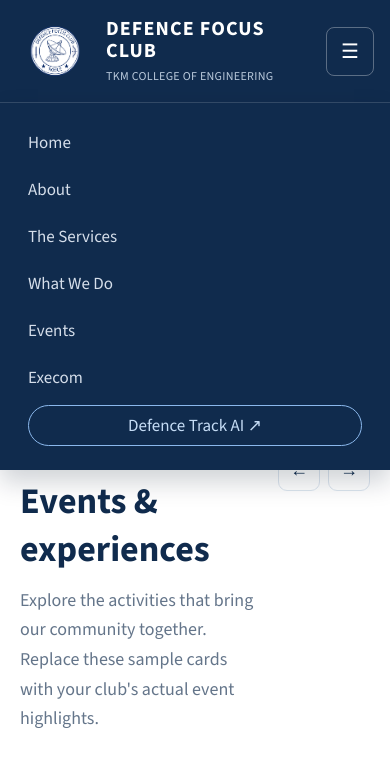
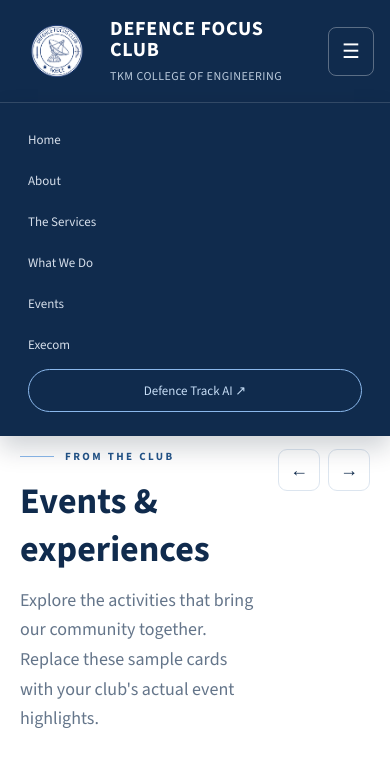
Before and after one commit to hemandBabu27/DFC-Website, a plain HTML site: page events.html in a window 390 px wide. Both pictures are taken after a click on the button "Toggle navigation". Shown: the top 764 px of the page. Drawn offline with nearby package versions, Linux system fonts and the light colour scheme.

Commit message:
Enlarge DFC branding and streamline homepage hero

```diff
--- a/events.html
+++ b/events.html
@@ -165,6 +165,50 @@ body p { font-size:18px; line-height:1.75; }
  .section-head h2, .intro-copy h2 { font-size:36px; }
 }
 
+
+/* Larger DFC identity and readable navigation across every page */
+.site-header .nav-wrap{max-width:1560px;min-height:142px;padding:14px clamp(20px,3vw,48px);gap:24px}
+.site-header .brand{min-width:420px;gap:22px}
+.site-header .brand img{width:142px;height:142px;flex:0 0 142px;object-fit:contain}
+.site-header .brand strong{font-size:clamp(27px,2.15vw,36px);line-height:1.05;letter-spacing:.035em}
+.site-header .brand small{font-size:17px;margin-top:8px;letter-spacing:.04em}
+.site-header .nav-links{gap:clamp(10px,1.15vw,20px)}
+.site-header .nav-links a{font-size:16px}
+.site-header .nav-links .ai-link{padding:12px 17px}
+body{font-size:18px}
+p{line-height:1.75}
+@media(max-width:1100px){
+ .site-header .nav-wrap{min-height:112px}
+ .site-header .brand{min-width:0;gap:14px}
+ .site-header .brand img{width:104px;height:104px;flex-basis:104px}
+ .site-header .brand strong{font-size:clamp(21px,2.5vw,29px)}
+ .site-header .brand small{font-size:14px}
+ .site-header .nav-links{gap:8px}
+ .site-header .nav-links a{font-size:13px}
+}
+@media(max-width:650px){
+ .site-header .nav-wrap{min-height:0;padding:10px 16px}
+ .site-header .brand{gap:12px}
+ .site-header .brand img{width:82px;height:82px;flex-basis:82px}
+ .site-header .brand strong{font-size:20px;white-space:normal}
+ .site-header .brand small{font-size:12px}
+ .site-header .menu-btn{font-size:20px;padding:10px 13px}
+ body{font-size:16px}
+}
+/* Homepage headline is a single horizontal statement; remove secondary hero content */
+.hero-video-backdrop .hero-layout{min-height:640px;padding:70px clamp(28px,6vw,90px)}
+.hero-video-backdrop .hero-inner{max-width:100%;width:100%;padding:24px 0}
+.hero-video-backdrop .hero-inner h1{font-size:clamp(54px,6.4vw,100px);line-height:1.02;letter-spacing:-.035em;white-space:nowrap;max-width:none}
+.hero-video-backdrop .hero-inner h1 br{display:none}
+@media(max-width:900px){
+ .hero-video-backdrop .hero-layout{min-height:560px;padding:45px 26px}
+ .hero-video-backdrop .hero-inner h1{font-size:clamp(46px,7.5vw,72px);white-space:normal}
+}
+@media(max-width:650px){
+ .hero-video-backdrop .hero-layout{min-height:520px;padding:36px 20px}
+ .hero-video-backdrop .hero-inner h1{font-size:clamp(42px,10vw,60px);white-space:normal}
+}
+
 </style></head><body><header class="site-header"><div class="nav-wrap"><a class="brand" href="index.html"><img src="DFC%20LOGO.png" alt="Defence Focus Club logo"><span><strong>DEFENCE FOCUS CLUB</strong><small>TKM COLLEGE OF ENGINEERING</small></span></a><button class="menu-btn" id="menuBtn" aria-label="Toggle navigation">☰</button><nav class="nav-links" id="navLinks"><a href="index.html">Home</a><a href="about.html">About</a><a href="services.html">The Services</a><a href="activities.html">What We Do</a><a href="events.html">Events</a><a href="execom.html">Execom</a><a class="ai-link" href="../index.html">Defence Track AI ↗</a></nav></div></header><main><section class="page-intro"><div class="eyebrow">Defence Focus Club · TKMCE</div><h1>Events & Experiences</h1><p>Discover the types of programmes and activities hosted by the club.</p></section><section class="events-section" id="events"><div class="section"><div class="events-top"><div class="section-head"><div class="eyebrow">From the club</div><h2>Events & experiences</h2><p>Explore the activities that bring our community together. Replace these sample cards with your club's actual event highlights.</p></div><div class="carousel-controls"><button class="arrow" id="prevEvent" aria-label="Previous events">←</button><button class="arrow" id="nextEvent" aria-label="Next events">→</button></div></div><div class="event-track" id="eventTrack">
 <article class="event-card"><div class="event-art">01</div><div class="event-body"><span class="event-tag">Awareness · Sample</span><h3>Defence Career Orientation</h3><p>An introduction to career pathways, entry routes and the many ways students can serve.</p><div class="event-note">Sample event · Update with actual details</div></div></article>
 <article class="event-card"><div class="event-art">02</div><div class="event-body"><span class="event-tag">Interaction · Sample</span><h3>Meet the Experts</h3><p>A platform for students to learn from experienced professionals and ask informed questions.</p><div class="event-note">Sample event · Update with actual details</div></div></article>
```
